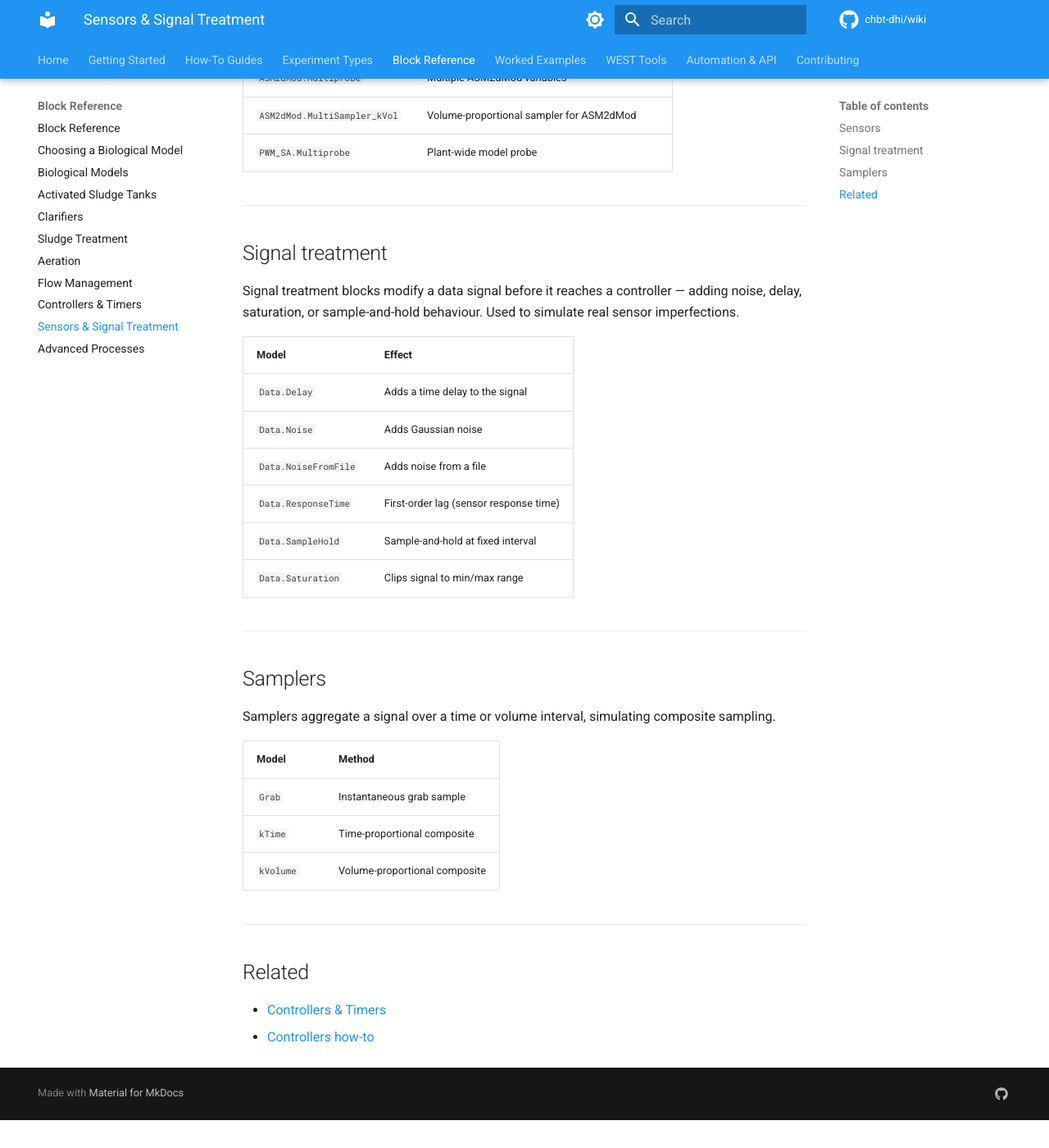
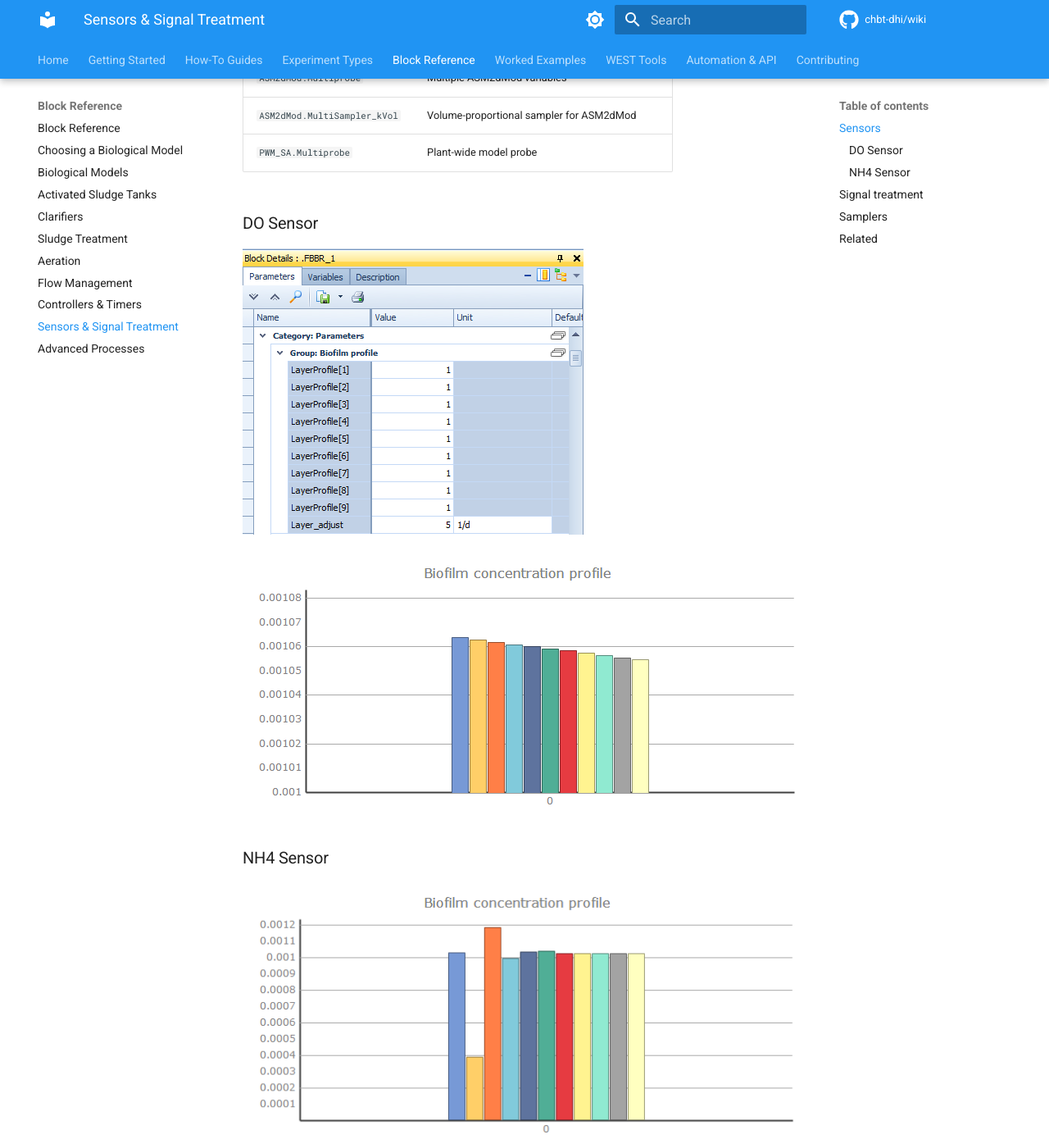
Before and after one commit to CHBT-DHI/Wiki, an MkDocs documentation site: the page built from docs/block-reference/sensors-signal.md, in a window 1280 px wide and 1400 px high, scrolled down 700 px. Shown: the whole window at 82% size. Built offline with MkDocs 1.6.1 and Material for MkDocs 9.7.7, drawn with Linux system fonts in a browser that asks for light colours; comment, search, counter and statistics services are not loaded; before the commit the page ends 2066 px from its top, so only the background shows below that.

Commit message:
docs: embed block-reference images from Modelica Library PDF

```diff
--- a/docs/block-reference/sensors-signal.md
+++ b/docs/block-reference/sensors-signal.md
@@ -25,6 +25,16 @@ Sensors measure one or more state variables and output them as data signals for
 | `ASM2dMod.Multiprobe` | Multiple ASM2dMod variables |
 | `ASM2dMod.MultiSampler_kVol` | Volume-proportional sampler for ASM2dMod |
 | `PWM_SA.Multiprobe` | Plant-wide model probe |
+
+### DO Sensor
+
+![DO Sensor — description](../assets/images/modelica-p254-img1.png)
+
+![DO Sensor — parameters](../assets/images/modelica-p254-img2.png)
+
+### NH4 Sensor
+
+![NH4 Sensor — description and parameters](../assets/images/modelica-p255-img1.png)
 
 ---
 
```
